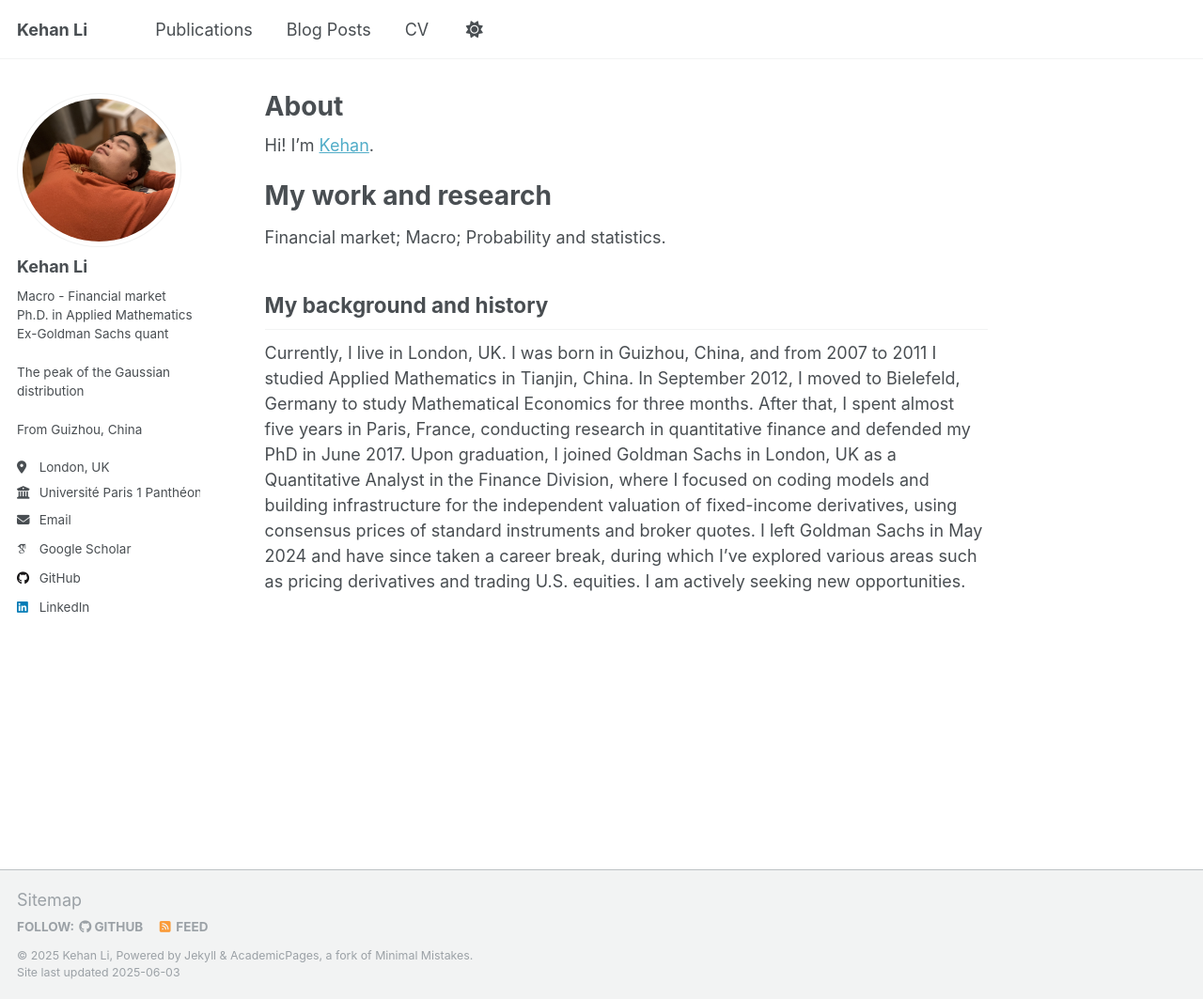
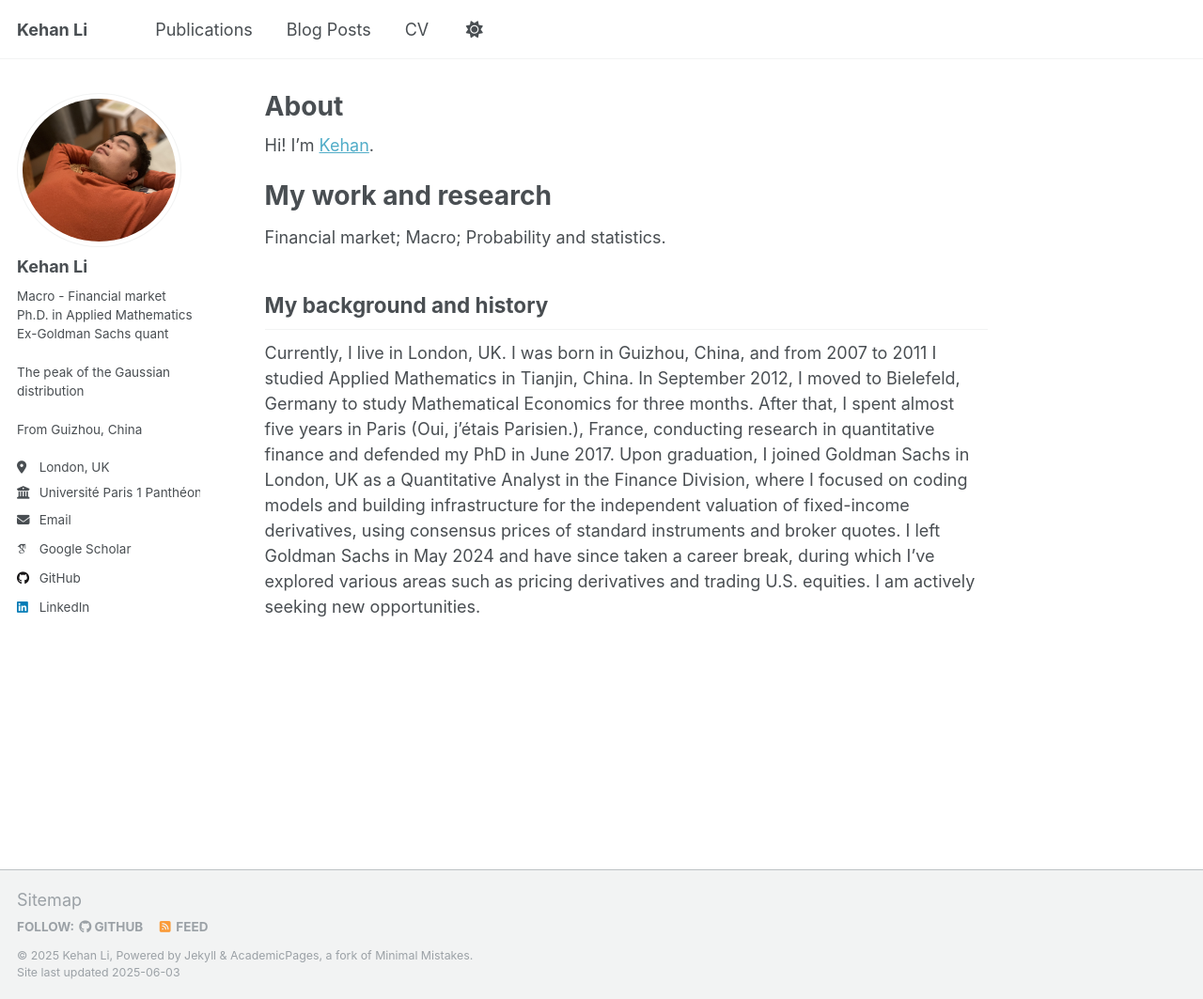
Before and after one commit to KehanLi-1123/KehanLi.github.io, a Jekyll site: the page built from _pages/about.md, in a window 1280 px wide and 1063 px high. Shown: the whole window at 94% size. Built offline with Jekyll 4.4.1, drawn with Linux system fonts in a browser that asks for light colours; some web fonts are replaced.

Commit message:
Update about.md

```diff
--- a/_pages/about.md
+++ b/_pages/about.md
@@ -14,4 +14,4 @@ Financial market; Macro; Probability and statistics.
 
 My background and history
 ------
-Currently, I live in London, UK. I was born in Guizhou, China, and from 2007 to 2011 I studied Applied Mathematics in Tianjin, China. In September 2012, I moved to Bielefeld, Germany to study Mathematical Economics for three months. After that, I spent almost five years in Paris, France, conducting research in quantitative finance and defended my PhD in June 2017. Upon graduation, I joined Goldman Sachs in London, UK as a Quantitative Analyst in the Finance Division, where I focused on coding models and building infrastructure for the independent valuation of fixed-income derivatives, using consensus prices of standard instruments and broker quotes. I left Goldman Sachs in May 2024 and have since taken a career break, during which I’ve explored various areas such as pricing derivatives and trading U.S. equities. I am actively seeking new opportunities.
+Currently, I live in London, UK. I was born in Guizhou, China, and from 2007 to 2011 I studied Applied Mathematics in Tianjin, China. In September 2012, I moved to Bielefeld, Germany to study Mathematical Economics for three months. After that, I spent almost five years in Paris (Oui, j’étais Parisien.), France, conducting research in quantitative finance and defended my PhD in June 2017. Upon graduation, I joined Goldman Sachs in London, UK as a Quantitative Analyst in the Finance Division, where I focused on coding models and building infrastructure for the independent valuation of fixed-income derivatives, using consensus prices of standard instruments and broker quotes. I left Goldman Sachs in May 2024 and have since taken a career break, during which I’ve explored various areas such as pricing derivatives and trading U.S. equities. I am actively seeking new opportunities.
```
